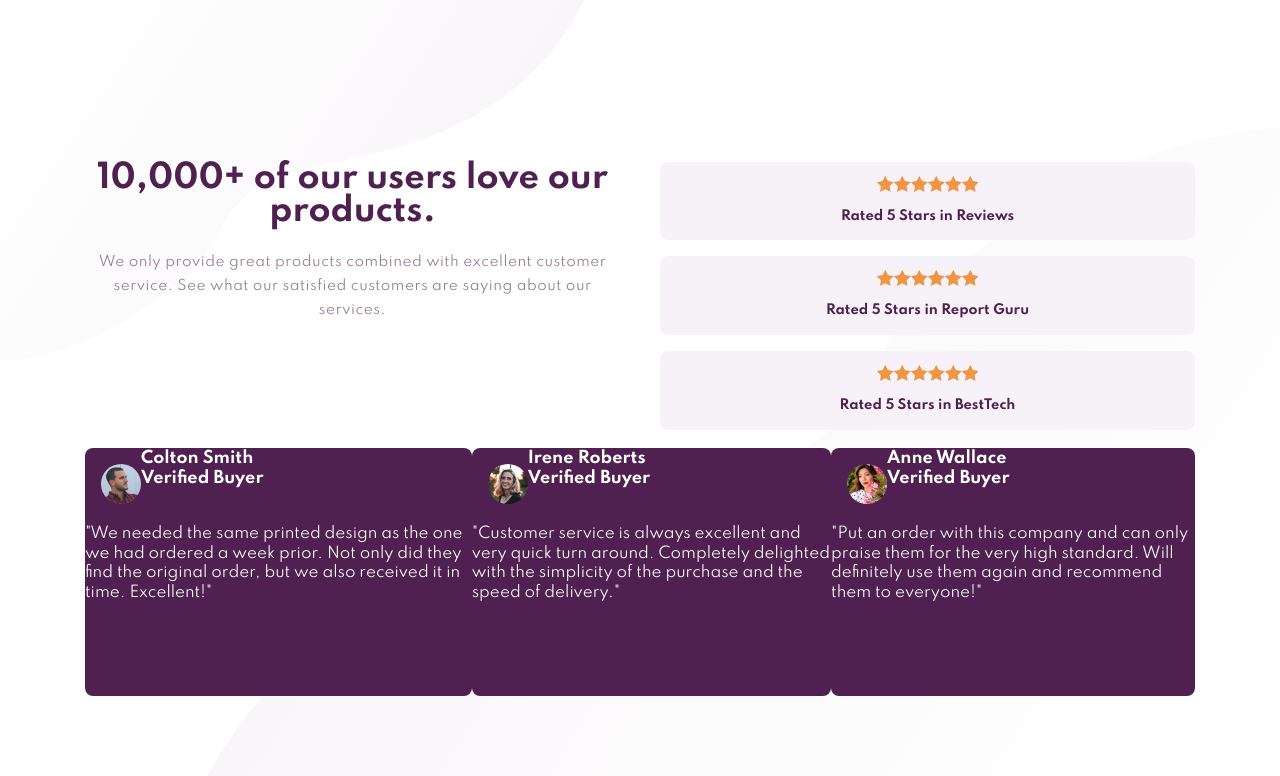
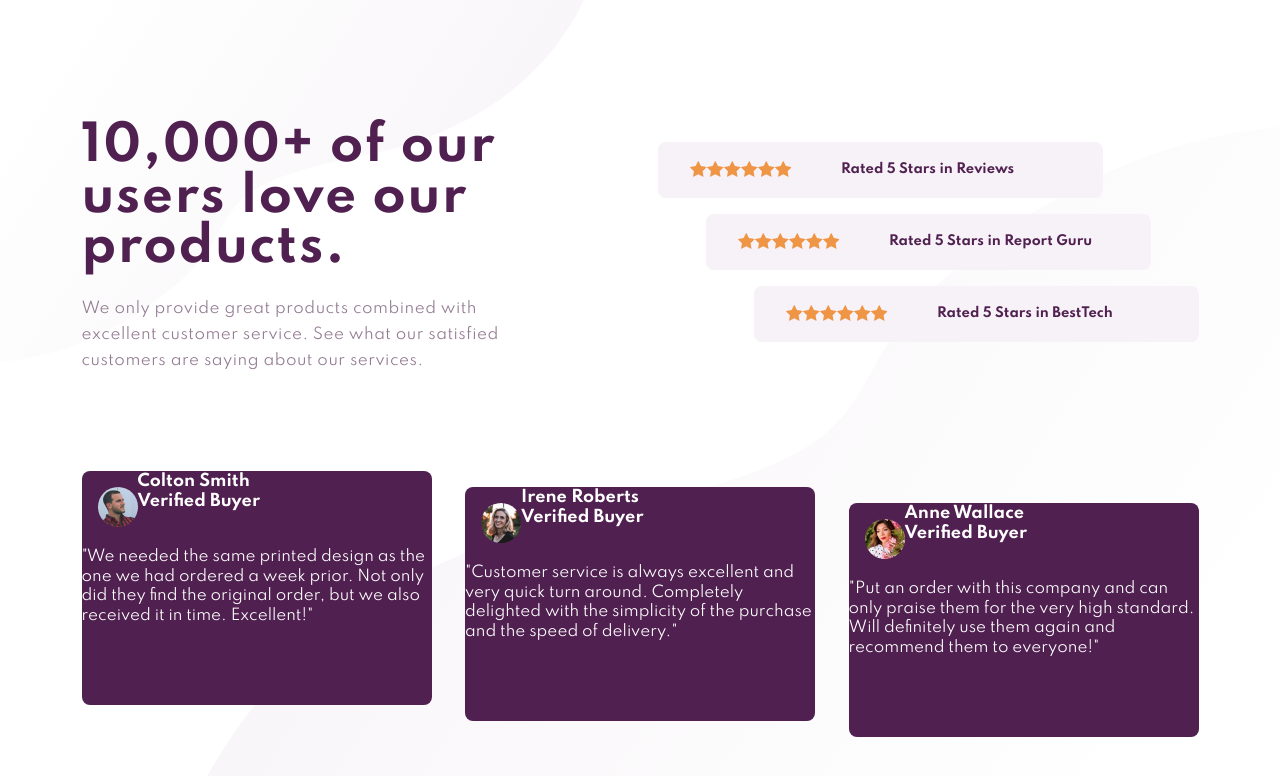
Before and after one commit to Drallas/Social-proof-section, a plain HTML site: page index.html in a window 1280 px wide. Drawn offline with Linux system fonts and the light colour scheme.

Commit message:
refining desktop Layout..

```diff
--- a/index.html
+++ b/index.html
@@ -32,26 +32,26 @@
 
         <!-- Rating Section -->
         <section class="grid__ratings">
-          <div class="grid__rating-card">
-            <div class="ratings__stars"></div>
-            <p>Rated 5 Stars in Reviews</p>
+          <div class="grid__rating-card ratings__rating-1">
+            <div class="grid__ratings-stars"></div>
+            <p class="grid__ratings-text">Rated 5 Stars in Reviews</p>
           </div>
 
-          <div class="grid__rating-card">
-            <div class="ratings__stars"></div>
-            <p>Rated 5 Stars in Report Guru</p>
+          <div class="grid__rating-card ratings__rating-2">
+            <div class="grid__ratings-stars"></div>
+            <p class="grid__ratings-text">Rated 5 Stars in Report Guru</p>
           </div>
 
-          <div class="grid__rating-card">
-            <div class="ratings__stars"></div>
-            <p>Rated 5 Stars in BestTech</p>
+          <div class="grid__rating-card ratings__rating-3">
+            <div class="grid__ratings-stars"></div>
+            <p class="grid__ratings-text">Rated 5 Stars in BestTech</p>
           </div>
         </section>
 
         <!-- Cards Section -->
         <section class="grid__cards">
 
-          <div class="cards__item">
+          <div class="cards__item cards__card-1">
             <div class="card__top">
               <div>
                 <img
@@ -73,7 +73,7 @@
             </p>
           </div>
 
-          <div class="cards__item">
+          <div class="cards__item cards__card-2">
             <div class="card__top">
               <div>
                 <img
@@ -95,7 +95,7 @@
               </p>
             </div>
 
-          <div class="cards__item">
+          <div class="cards__item cards__card-3">
             <div class="card__top">
               <div><img
                 class="card__image"
--- a/style.css
+++ b/style.css
@@ -67,6 +67,7 @@ body {
   font-size: 2rem;
   font-weight: 700;
   line-height: 1.05;
+  letter-spacing: 1.14px;
   color: var(--very-dark-magenta);
   margin: 0 0 1.4rem 0;
 }
@@ -77,7 +78,6 @@ body {
   letter-spacing: 0.5px;
   font-weight: 400;
   color: var(--dark-grayish-magenta);
-  text-align: center;
 }
 
 .grid__rating-card {
@@ -90,7 +90,7 @@ body {
   margin: 0 0 1rem 0;
 }
 
-.ratings__stars {
+.grid__ratings-stars {
   background-image: url(/images/icon-star.svg);
   background-repeat: repeat-x;
   margin: 0.875rem;
@@ -98,7 +98,7 @@ body {
   height: 18px;
 }
 
-.grid__rating-card p {
+.grid__ratings-text {
   font-size: 0.8125rem;
   font-weight: 700;
   color: var(--very-dark-magenta);
@@ -140,35 +140,79 @@ body {
   }
 
   .grid {
-    grid-template-columns: 535px 535px;
-    grid-template-rows: 266px 266px;
+    grid-template-rows: 1.2fr 1fr;
+    grid-template-columns: 1fr 1fr;
     grid-template-areas:
       "grid__header grid__ratings"
       "grid__cards grid__cards";
-    gap: 20px 40px;
+    gap: 10px 15px;
+  }
+
+  .grid__header {
+    grid-area: grid__header;
+    text-align: left;
+    max-width: 445px;
+  }
+
+  .grid__header h1 {
+    letter-spacing: 1.71px;
+    font-size: 3rem;
+  }
+
+  .grid__header p {
+    font-size: 0.9375rem;
+  }
+
+  /*  Ratings Section */
+  .grid__ratings {
+    grid-area: grid__ratings;
+    margin-top: 1.25rem;
+  }
+
+  .grid__rating-card {
+    flex-direction: row;
+    width: 445px;
+    height: 56px;
   }
 
   .ratings__rating-1 {
-    margin-left: 0;
+    margin-left: 10px;
   }
 
   .ratings__rating-2 {
-    margin-left: 40px;
+    margin-left: 58px;
   }
 
   .ratings__rating-3 {
-    margin-left: 80px;
+    margin-left: 106px;
   }
 
+  .grid__ratings-stars {
+    align-self: start;
+    margin: 1.1875rem 2rem ;
+  }
+
+  .grid__ratings-text {
+    align-self: start;
+
+    margin: 1.15625rem;
+  }
+
+
+  /* Cards Section */
   .grid__cards {
+    grid-area: grid__cards;
     display: flex;
-    width: 1110px;
-    justify-content: center;
+    justify-content: space-between;
   }
-  .cards {
-    max-width: 350px;
-    max-height: 234px;
-    margin: 0 10px;
+  .grid__rating-card {
+    grid-area: grid__cards;
+
+  }
+
+  .cards__item {
+    width: 350px;
+    height: 234px;
   }
 
   .cards__card-1 {
@@ -176,12 +220,13 @@ body {
   }
 
   .cards__card-2 {
-    margin-top: 50px;
+    margin-top: 1rem;
   }
 
   .cards__card-3 {
-    margin-top: 100px;
+    margin-top: 2rem;
   }
+
 }
 
 /* Footer */
```
